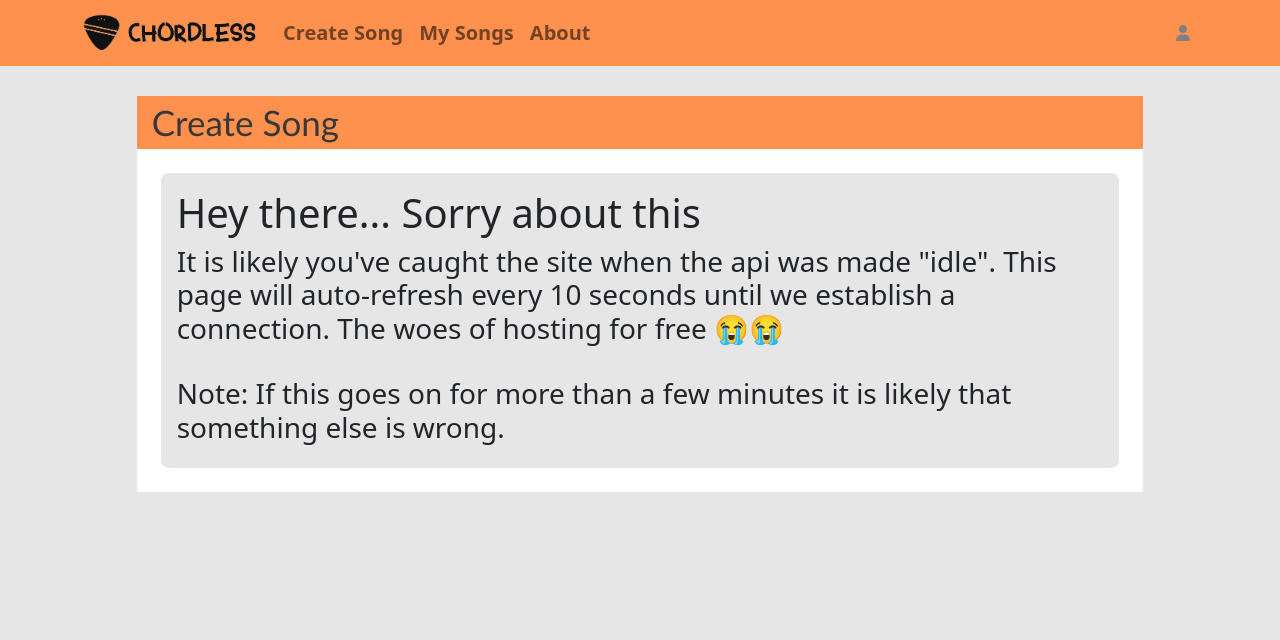
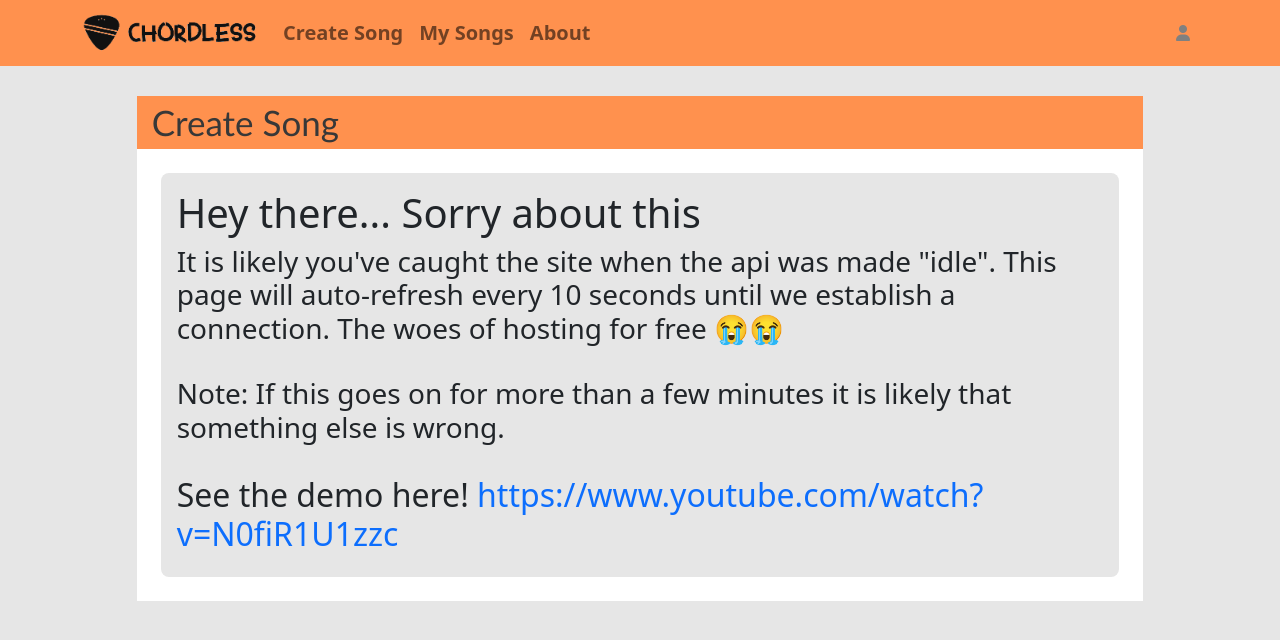
Before and after one commit to jacklayfield/Chordless, a React (Create React App) app in the folder client/: page /createSong in a window 1280 px wide. Shown: the top 640 px of the page. Built offline with nearby package versions, Linux system fonts and the light colour scheme; no server answers; what @fvilers/disable-react-devtools would draw is missing.

Commit message:
Added demo to api connecting screen and README

```diff
--- a/client/src/components/general/apiConnecting.tsx
+++ b/client/src/components/general/apiConnecting.tsx
@@ -13,6 +13,14 @@ export const ApiConnecting = () => {
           Note: If this goes on for more than a few minutes it is likely that
           something else is wrong.
         </h3>
+        <br />
+        <h2>
+          See the demo here!
+          <a href="https://www.youtube.com/watch?v=N0fiR1U1zzc">
+            {" "}
+            https://www.youtube.com/watch?v=N0fiR1U1zzc
+          </a>
+        </h2>
       </div>
     </div>
   );
```
Also changed, not shown: 1 other file (tests, documents, lock files or other folders).
